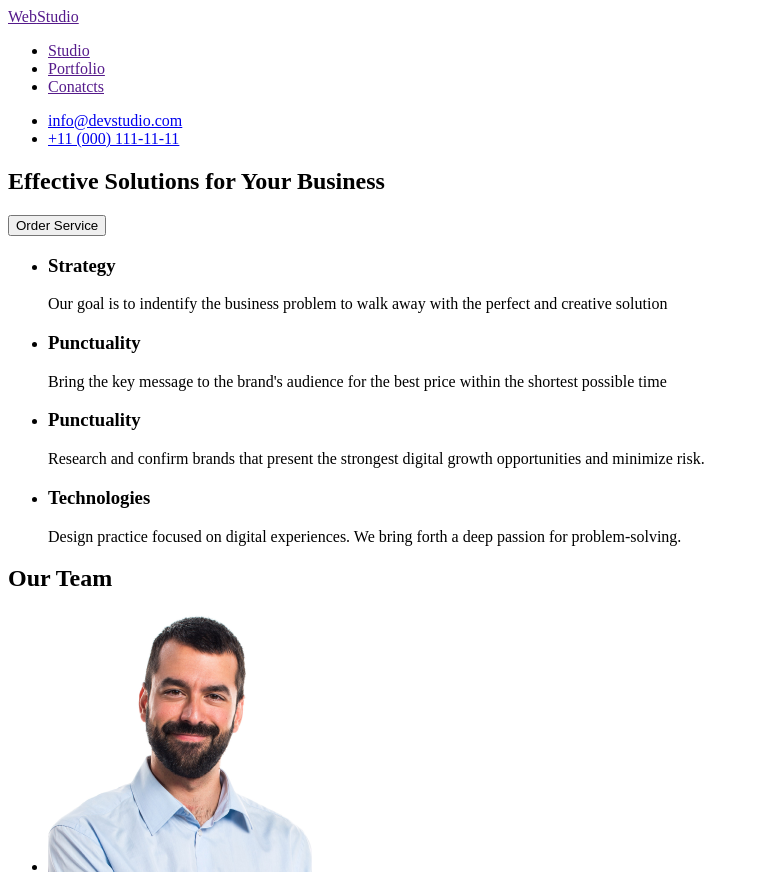
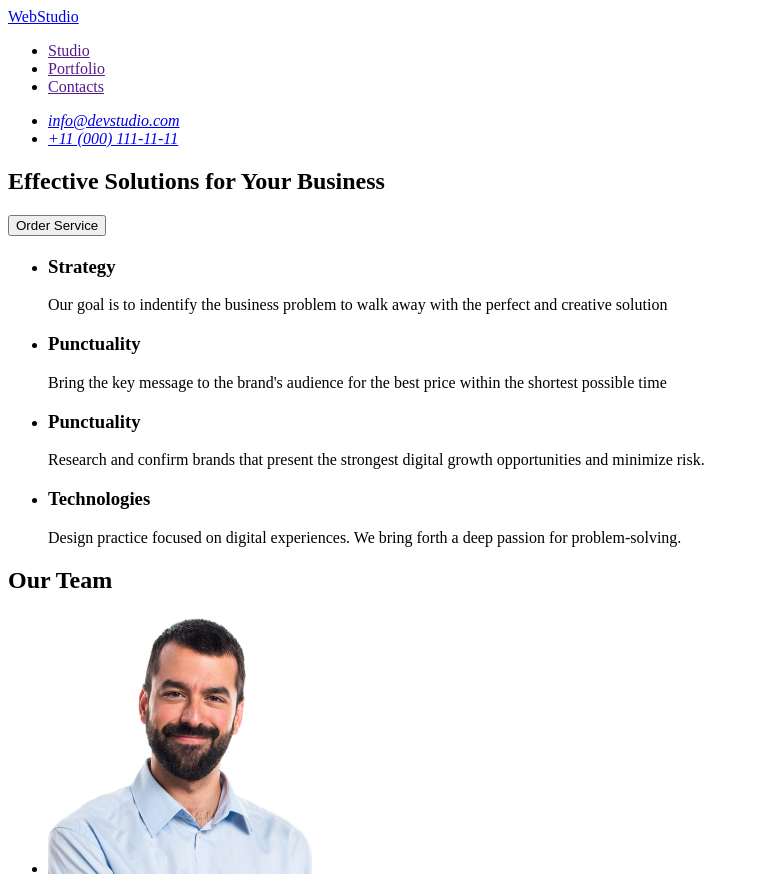
Before and after one commit to BurglachOK/goit-markup-hw-01, a plain HTML site: page index.html in a window 1280 px wide. Shown: the top 877 px of the page, without its empty margins (0-759 px from the left). Drawn offline with Linux system fonts and the light colour scheme.

Commit message:
commit message

```diff
--- a/index.html
+++ b/index.html
@@ -8,13 +8,14 @@
 <body>
     <header>
         <nav>
-            <a href="">Web<span>Studio</span></a>
+            <a href="./index.html">WebStudio</a>
             <ul>
                 <li><a href="">Studio</a></li>
                 <li><a href="">Portfolio</a></li>
-                <li><a href="">Conatcts</a></li>
+                <li><a href="">Contacts</a></li>
             </ul>
         </nav>
+        <address>
         <ul>
             <li>
                 <a href="mailto:info@devstudio.com">info@devstudio.com</a>
@@ -23,6 +24,7 @@
                 <a href="tel:+110001111111">+11 (000) 111-11-11</a>
             </li>
         </ul>
+        </address>
     </header>
 
     <main>
@@ -32,6 +34,7 @@
         </section>
 
         <section>
+            <h2>  </h2>
             <ul>
                 <li>
                     <h3>Strategy</h3>
@@ -91,7 +94,7 @@
     </main>
 
     <footer>
-        <a href="">Web<span>Studio</span></a>
+        <a href="./index.html">WebStudio</a>
         <p>Increase the flow of customers and sales for your business with digital marketing & growth solutions.
 
         </p>
```
